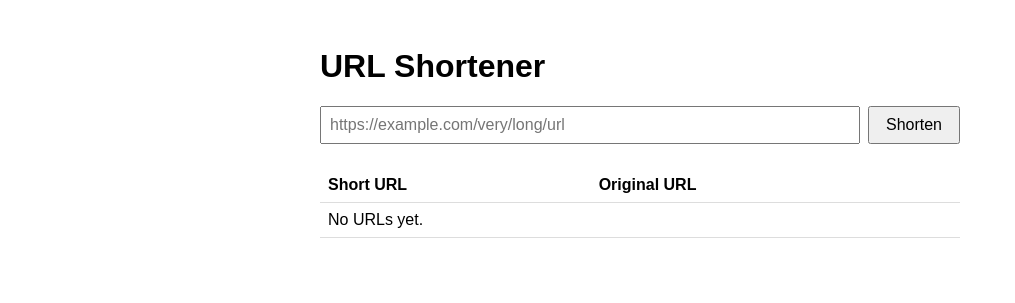
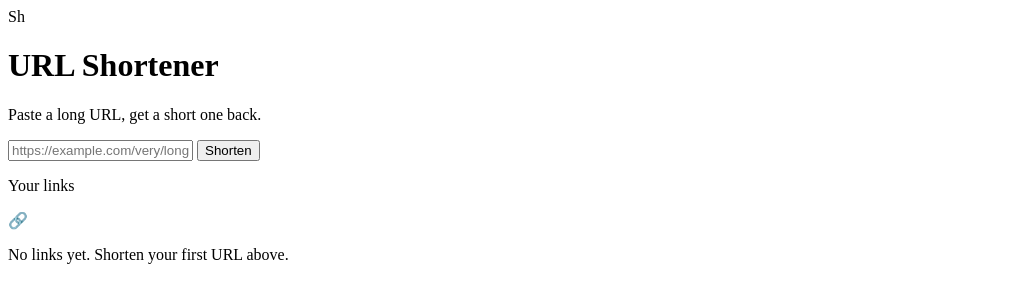
Before and after one commit to agamez123/pingu-tools, a FastAPI app: template app/templates/index.html in a window 1280 px wide. Shown: the top 303 px of the page, without its empty margins (0-1015 px from the left). Run offline with FastAPI, Linux system fonts and the light colour scheme; the template is opened without the code that fills it, so the values that code supplies are empty; some libraries are stand-ins or nearby versions.

Commit message:
update frontend

```diff
--- a/app/templates/index.html
+++ b/app/templates/index.html
@@ -2,60 +2,74 @@
 <html lang="en">
 <head>
   <meta charset="UTF-8">
+  <meta name="viewport" content="width=device-width, initial-scale=1">
   <title>URL Shortener</title>
-  <style>
-    body { font-family: sans-serif; max-width: 640px; margin: 3rem auto; padding: 0 1rem; }
-    form { display: flex; gap: 0.5rem; margin-bottom: 1.5rem; }
-    input[type="url"] { flex: 1; padding: 0.5rem; font-size: 1rem; }
-    button { padding: 0.5rem 1rem; font-size: 1rem; cursor: pointer; }
-    table { width: 100%; border-collapse: collapse; }
-    th, td { text-align: left; padding: 0.5rem; border-bottom: 1px solid #ddd; }
-    .flash { background: #e6ffed; border: 1px solid #34c759; padding: 0.75rem; margin-bottom: 1rem; }
-    a { word-break: break-all; }
-    .delete-btn { background: none; border: none; color: #c0392b; cursor: pointer; padding: 0; font-size: 0.9rem; }
-    .update-btn { background: none; border: none; color: #249ed6; cursor: pointer; padding: 0; font-size: 0.9rem; }
-  </style>
+  <link rel="stylesheet" href="{{ url_for('static', path='css/style.css') }}">
 </head>
 <body>
+  <div class="page">
+    <div class="brand">
+      <span class="brand-mark">Sh</span>
       <h1>URL Shortener</h1>
+    </div>
+    <p class="subtitle">Paste a long URL, get a short one back.</p>
 
     {% if created %}
     <div class="flash">
-    Created: <a href="{{ request.base_url }}{{ created.short_code }}">{{ request.base_url }}{{ created.short_code }}</a>
-    &rarr; {{ created.original_url }}
+      <div class="flash-text">
+        <span class="flash-label">Short link created</span>
+        <span class="flash-url">{{ request.base_url }}{{ created.short_code }}</span>
+      </div>
+      <button type="button" class="copy-btn" data-copy="{{ request.base_url }}{{ created.short_code }}">Copy</button>
     </div>
     {% endif %}
 
-  <form method="post" action="/">
+    <div class="hero-card">
+      <form class="create-form" method="post" action="/">
         <input type="url" name="original_url" placeholder="https://example.com/very/long/url" required>
-    <button type="submit">Shorten</button>
+        <button type="submit" class="btn btn-primary">Shorten</button>
+      </form>
+    </div>
+
+    <p class="section-label">Your links</p>
+
+    {% if urls %}
+    <ul class="url-list">
+      {% for url in urls %}
+      <li class="url-row">
+        <div class="url-row-main">
+          <a class="short-link" href="{{ request.base_url }}{{ url.short_code }}">{{ request.base_url }}{{ url.short_code }}</a>
+          <a class="original-link" href="{{ url.original_url }}" title="{{ url.original_url }}">{{ url.original_url }}</a>
+        </div>
+
+        <form class="edit-form" method="post" action="/update/{{ url.short_code }}">
+          <input type="url" name="original_url" placeholder="{{ url.original_url }}" required>
+          <button type="submit" class="btn btn-primary">Save</button>
+          <button type="button" class="btn btn-icon" data-edit-cancel>Cancel</button>
         </form>
 
-  <table>
-    <thead>
-      <tr><th>Short URL</th><th>Original URL</th><th></th></tr>
-    </thead>
-    <tbody>
-      {% for url in urls %}
-      <tr>
-        <td><a href="{{ request.base_url }}{{ url.short_code }}">{{ url.short_code }}</a></td>
-        <td><a href="{{ url.original_url }}">{{ url.original_url }}</a></td>
-        <td>
-          <form method="post" action="/delete/{{ url.short_code }}" onsubmit="return confirm('Delete this short URL?');">
-            <button type="submit" class="delete-btn">Delete</button>
+        <div class="url-row-actions">
+          <button type="button" class="btn btn-icon" data-edit-toggle title="Edit" aria-label="Edit">
+            <svg width="16" height="16" viewBox="0 0 24 24" fill="none" stroke="currentColor" stroke-width="2" stroke-linecap="round" stroke-linejoin="round"><path d="M17 3a2.85 2.83 0 1 1 4 4L7.5 20.5 2 22l1.5-5.5Z"/></svg>
+          </button>
+          <button type="button" class="copy-btn" data-copy="{{ request.base_url }}{{ url.short_code }}" title="Copy short link">Copy</button>
+          <form method="post" action="/delete/{{ url.short_code }}" style="display:contents">
+            <button type="submit" class="btn btn-icon danger-target" data-delete-toggle title="Delete" aria-label="Delete">
+              <svg width="16" height="16" viewBox="0 0 24 24" fill="none" stroke="currentColor" stroke-width="2" stroke-linecap="round" stroke-linejoin="round"><path d="M3 6h18M8 6V4a2 2 0 0 1 2-2h4a2 2 0 0 1 2 2v2m3 0-1 14a2 2 0 0 1-2 2H7a2 2 0 0 1-2-2L4 6h16Z"/></svg>
+            </button>
           </form>
-        </td>
-        <td>
-          <form method="post" action="/update/{{ url.short_code }}">
-            <input name="original_url" placeholder="aabbcc" required>
-            <button type="submit" class="update-btn">Update</button>
-          </form>
-        </td>
-      </tr>
+        </div>
+      </li>
+      {% endfor %}
+    </ul>
     {% else %}
-      <tr><td colspan="3">No URLs yet.</td></tr>
-      {% endfor %}
-    </tbody>
-  </table>
+    <div class="empty-state">
+      <div class="empty-state-icon">&#128279;</div>
+      <p>No links yet. Shorten your first URL above.</p>
+    </div>
+    {% endif %}
+  </div>
+
+  <script src="{{ url_for('static', path='js/app.js') }}"></script>
 </body>
 </html>
```
Lines whose indentation alone changed are shown as unchanged.
